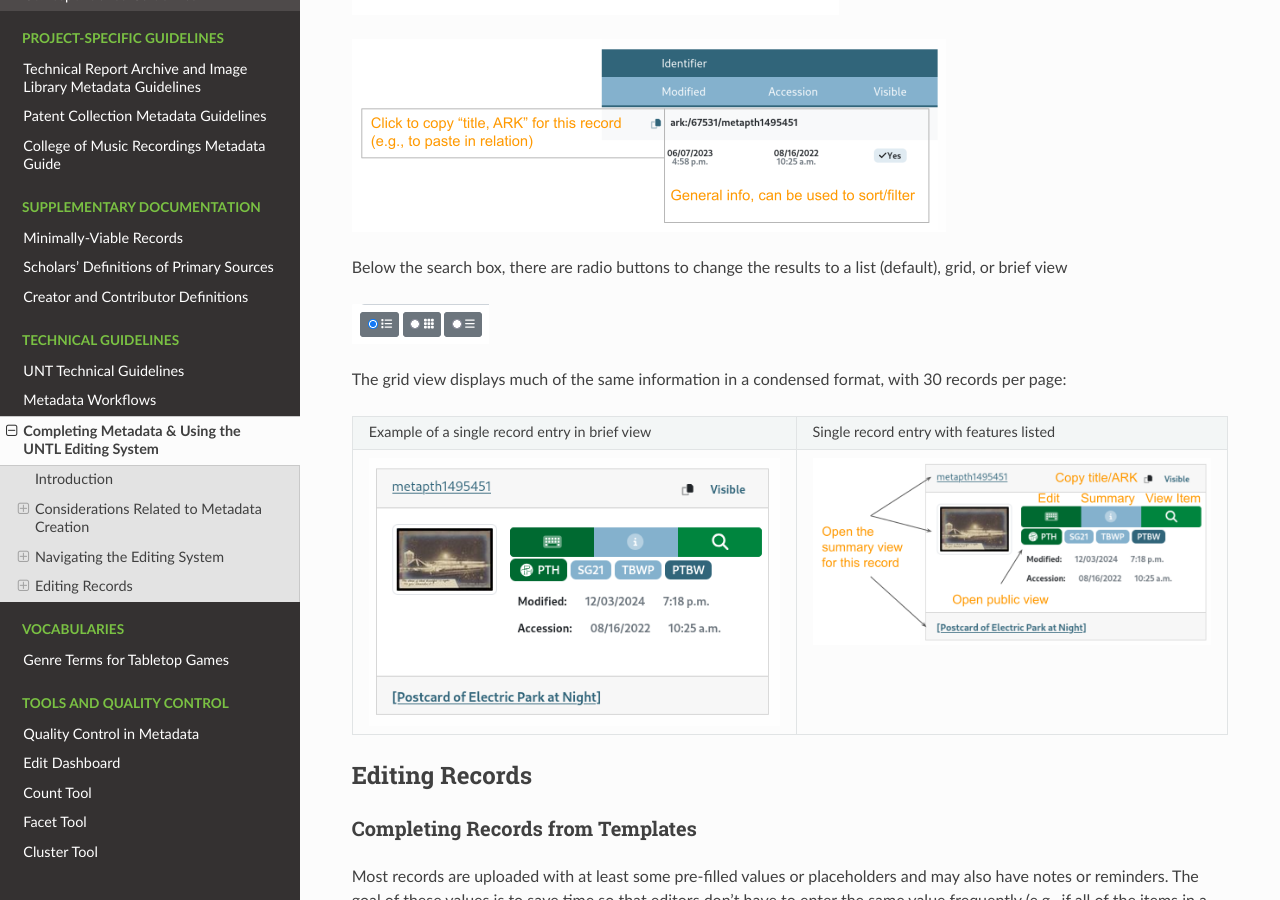
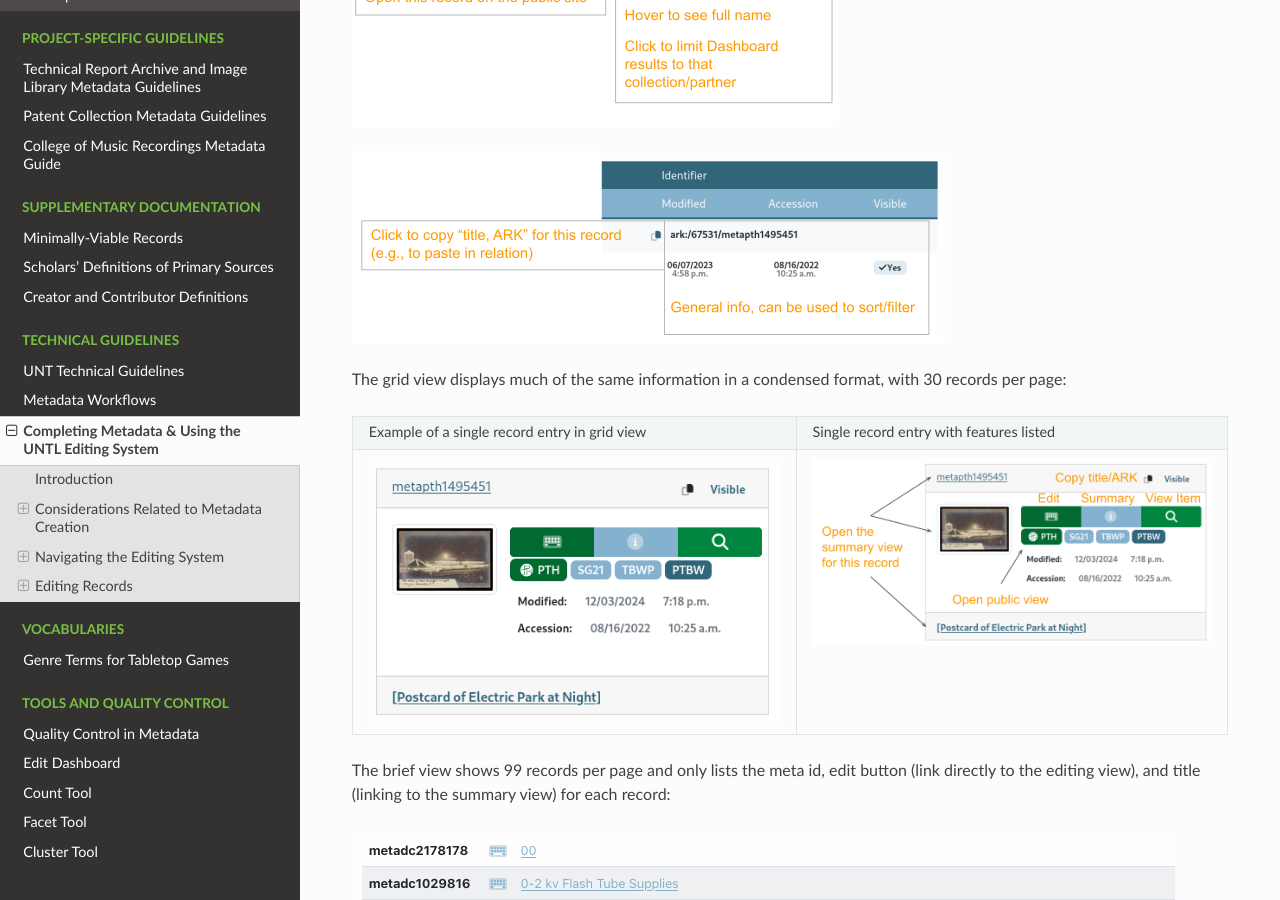
Before and after one commit to unt-libraries/untl-metadata-documentation, a Sphinx documentation site: the page built from docs/technical/completing-records.rst, in a window 1280 px wide and 900 px high, scrolled down 6711 px. Built offline with Sphinx 7.4.7 and the Read the Docs theme 3.1.0, drawn with Linux system fonts in a browser that asks for light colours; some of the changed text lies outside the part shown.

Commit message:
minor updates and fixes to technical info

```diff
--- a/docs/technical/completing-records.rst
+++ b/docs/technical/completing-records.rst
@@ -171,6 +171,12 @@
 
 Record Listings
 ----------------
+Below the search box, there are radio buttons to change the results to a list (default), grid, or brief view
+
+.. image:: ../_static/images/radio-buttons.png
+   :alt: Screenshot of the radio buttons to change the Dashboard view
+
+
 In the default view, each record listing includes a thumbnail and summary information; clicking the title or thumbnail will open the record summary:
 
 .. image:: ../_static/images/record-entry.png
@@ -191,22 +197,22 @@
    :alt: Screenshot of the far right part of a single record entry with links labeled
 
 
-
-Below the search box, there are radio buttons to change the results to a list (default), grid, or brief view
-
-.. image:: ../_static/images/radio-buttons.png
-   :alt: Screenshot of the radio buttons to change the Dashboard view
-
-
 The grid view displays much of the same information in a condensed format, with 30 records per page:
 
 
 +-----------------------------------------------------------------------+----------------------------------------------------------------+
-|Example of a single record entry in brief view                         |Single record entry with features listed                        |
+|Example of a single record entry in grid view                          |Single record entry with features listed                        |
 +-----------------------------------------------------------------------+----------------------------------------------------------------+
-| .. image:: ../_static/images/record-brief.png                         | .. image:: ../_static/images/record-b.png                      |
-|   :alt: Screenshot of a single record entry in brief view             |    :alt: Screenshot of a brief view entry with labeled features|
+| .. image:: ../_static/images/record-grid.png                          | .. image:: ../_static/images/record-b.png                      |
+|   :alt: Screenshot of a single record entry in grid view              |    :alt: Screenshot of a grid view entry with labeled features |
 +-----------------------------------------------------------------------+----------------------------------------------------------------+
+
+
+The brief view shows 99 records per page and only lists the meta id, edit button (link directly to the editing view), and title (linking to the summary view) for each record:
+
+.. image:: ../_static/images/record-brief.png
+   :alt: Screenshot of records on in the brief Dashboard view
+
 
 
 ***************
```
Also changed, not shown: docs/_static/images/record-brief.png, docs/_static/images/record-grid.png (added).
